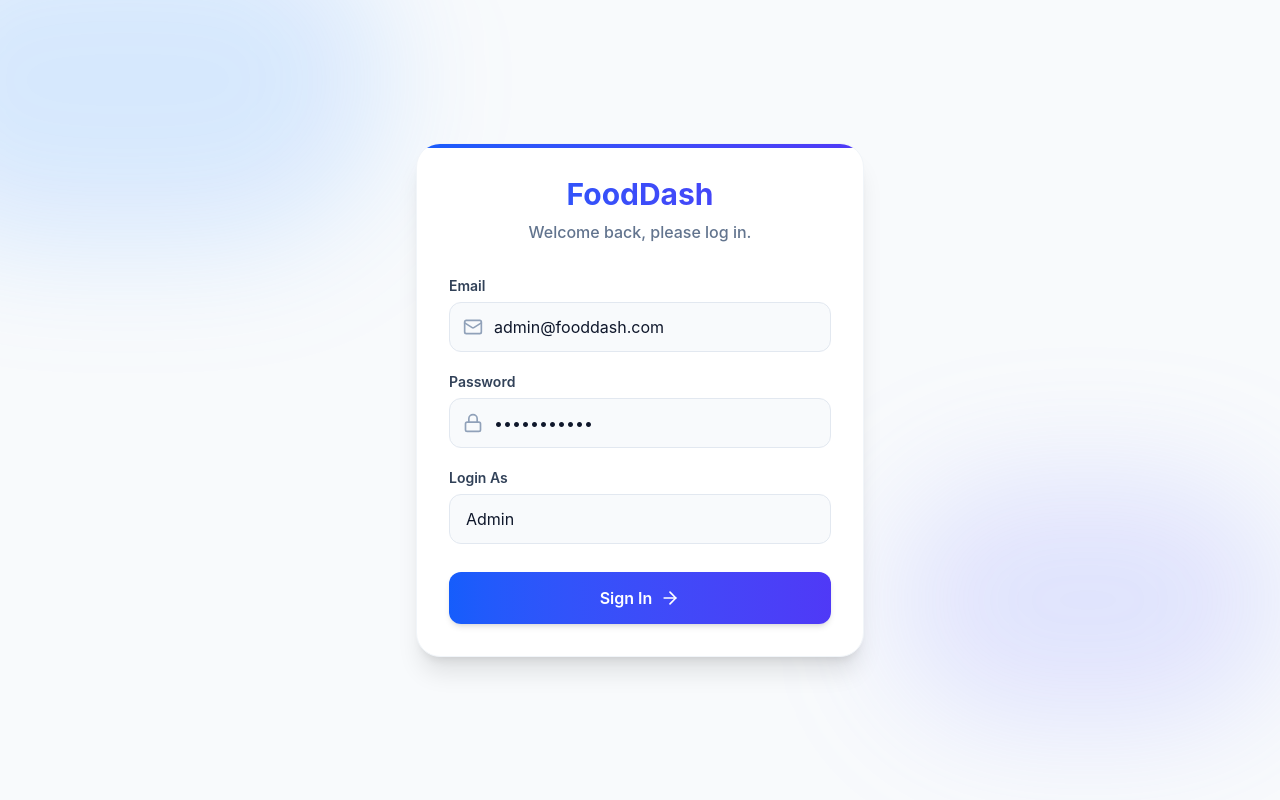
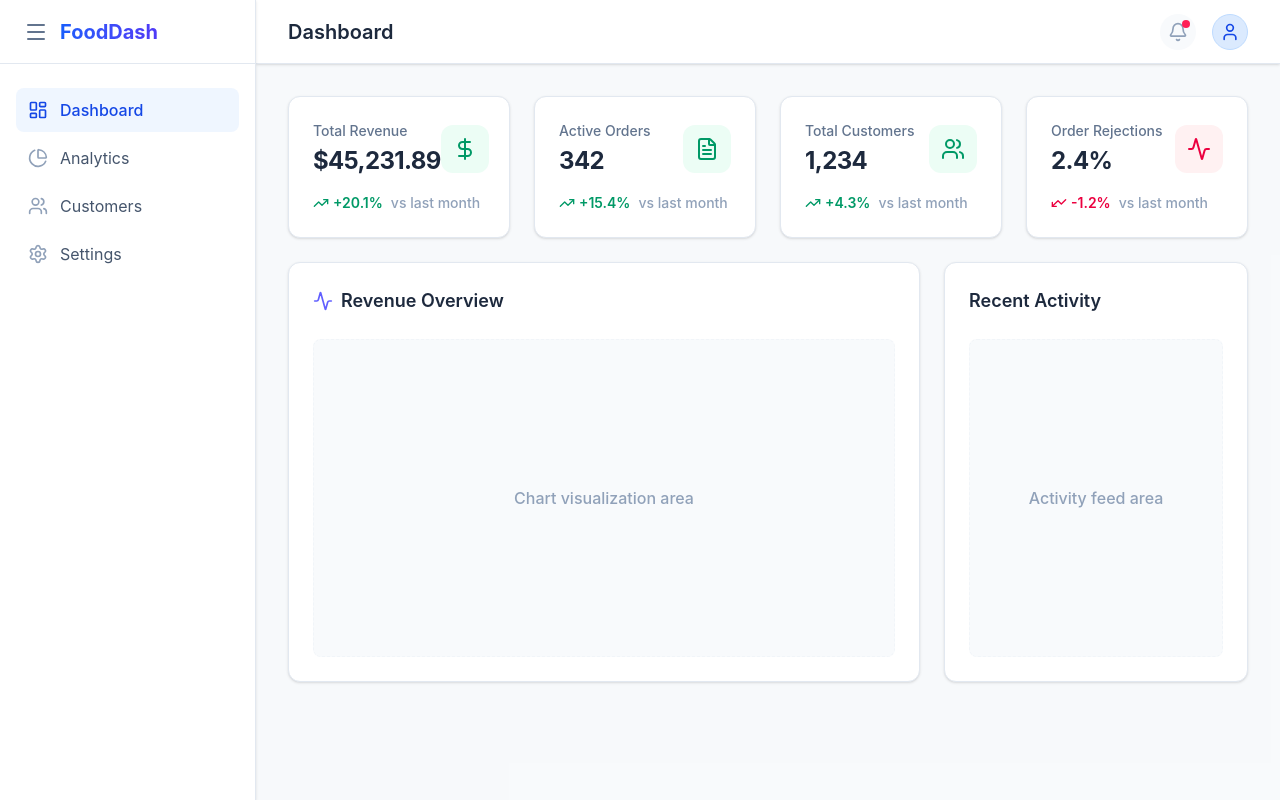
Before and after one commit to mrae43/frontend-dashboard, a React (Vite) app: page / in a window 1280 px wide. Built offline with nearby package versions, Linux system fonts and the light colour scheme.

Commit message:
Revert "feat: add types for user authentication + apply the UI front-end  for…"
This reverts commit b727df2f70d52581f0bb53a04d2029600fa683a1.

```diff
--- a/package.json
+++ b/package.json
@@ -13,9 +13,7 @@
     "lucide-react": "^0.577.0",
     "react": "^19.2.0",
     "react-dom": "^19.2.0",
-    "react-router-dom": "^7.13.1",
-    "uuid": "^13.0.0",
-    "zod": "^4.3.6"
+    "react-router-dom": "^7.13.1"
   },
   "devDependencies": {
     "@eslint/js": "^9.39.1",
--- a/src/components/LoginForm.tsx
+++ /dev/null
@@ -1,130 +0,0 @@
-import React, { useState } from 'react';
-import { useAuth } from '../hooks/useAuth';
-import type { UserRole } from '../types';
-import { Lock, Mail, ArrowRight } from 'lucide-react';
-import { z } from 'zod';
-
-export default function LoginForm() {
-  const { login } = useAuth();
-  const [email, setEmail] = useState('admin@fooddash.com');
-  const [password, setPassword] = useState('password123');
-  const [role, setRole] = useState<UserRole>('admin');
-  const [error, setError] = useState('');
-
-  const handleSubmit = (e: React.SyntheticEvent) => {
-    e.preventDefault();
-    setError('');
-
-    try {
-      login({
-        email,
-        password,
-        role,
-      });
-    } catch (err: unknown) {
-      if (err instanceof z.ZodError) {
-        setError(err.issues[0].message);
-      } else if (err instanceof Error) {
-        setError(err.message);
-      } else {
-        setError('Login failed');
-      }
-    }
-  };
-
-  return (
-    <div className="min-h-screen flex items-center justify-center bg-slate-50 font-sans p-4">
-      {/* Background decoration */}
-      <div className="absolute top-0 left-0 w-full h-full overflow-hidden z-0 pointer-events-none">
-        <div className="absolute -top-[10%] -left-[10%] w-[40%] h-[40%] rounded-full bg-blue-400/20 blur-3xl"></div>
-        <div className="absolute top-[60%] left-[70%] w-[30%] h-[30%] rounded-full bg-indigo-400/20 blur-3xl"></div>
-      </div>
-
-      <div className="w-full max-w-md bg-white rounded-3xl shadow-xl border border-slate-100 p-8 z-10 relative overflow-hidden">
-        {/* Decorative header stroke */}
-        <div className="absolute top-0 left-0 w-full h-1 bg-gradient-to-r from-blue-600 to-indigo-600"></div>
-
-        <div className="text-center mb-8">
-          <h1 className="text-3xl font-bold bg-gradient-to-r from-blue-600 to-indigo-600 bg-clip-text text-transparent mb-2">
-            FoodDash
-          </h1>
-          <p className="text-slate-500 font-medium">Welcome back, please log in.</p>
-        </div>
-
-        {error && (
-          <div className="mb-6 p-4 rounded-xl bg-rose-50 border border-rose-100 text-rose-600 text-sm font-medium">
-            {error}
-          </div>
-        )}
-
-        <form onSubmit={handleSubmit} className="space-y-5">
-          <div>
-            <label className="block text-sm font-semibold text-slate-700 mb-1.5" htmlFor="email">
-              Email
-            </label>
-            <div className="relative">
-              <div className="absolute inset-y-0 left-0 pl-3.5 flex items-center pointer-events-none text-slate-400">
-                <Mail className="w-5 h-5" />
-              </div>
-              <input
-                id="email"
-                type="email"
-                value={email}
-                onChange={(e) => setEmail(e.target.value)}
-                className="w-full pl-11 pr-4 py-3 bg-slate-50 border border-slate-200 rounded-xl text-slate-900 focus:outline-none focus:ring-2 focus:ring-blue-500 focus:border-transparent transition-all placeholder:text-slate-400"
-                placeholder="you@company.com"
-                required
-              />
-            </div>
-          </div>
-
-          <div>
-            <label className="block text-sm font-semibold text-slate-700 mb-1.5" htmlFor="password">
-              Password
-            </label>
-            <div className="relative">
-              <div className="absolute inset-y-0 left-0 pl-3.5 flex items-center pointer-events-none text-slate-400">
-                <Lock className="w-5 h-5" />
-              </div>
-              <input
-                id="password"
-                type="password"
-                value={password}
-                onChange={(e) => setPassword(e.target.value)}
-                className="w-full pl-11 pr-4 py-3 bg-slate-50 border border-slate-200 rounded-xl text-slate-900 focus:outline-none focus:ring-2 focus:ring-blue-500 focus:border-transparent transition-all placeholder:text-slate-400"
-                placeholder="••••••••"
-                required
-              />
-            </div>
-          </div>
-
-          <div>
-            <label className="block text-sm font-semibold text-slate-700 mb-1.5" htmlFor="role">
-              Login As
-            </label>
-            <select
-              id="role"
-              value={role}
-              onChange={(e) => setRole(e.target.value as UserRole)}
-              className="w-full px-4 py-3 bg-slate-50 border border-slate-200 rounded-xl text-slate-900 focus:outline-none focus:ring-2 focus:ring-blue-500 focus:border-transparent transition-all appearance-none"
-            >
-              <option value="admin">Admin</option>
-              <option value="manager">Manager</option>
-              <option value="staff">Staff</option>
-            </select>
-          </div>
-
-          <div className="pt-2">
-            <button
-              type="submit"
-              className="w-full flex items-center justify-center gap-2 py-3.5 px-4 bg-gradient-to-r from-blue-600 to-indigo-600 hover:from-blue-700 hover:to-indigo-700 text-white font-semibold rounded-xl shadow-md transition-all active:scale-[0.98]"
-            >
-              Sign In
-              <ArrowRight className="w-5 h-5" />
-            </button>
-          </div>
-        </form>
-      </div>
-    </div>
-  );
-}
--- a/src/hooks/useAuth.ts
+++ /dev/null
@@ -1,48 +0,0 @@
-import { useState, useEffect } from "react";
-import { LoginSchema, UserSchema, type User, type LoginFormData } from "../types";
-
-const STORAGE_KEY = 'food_dashboard_user';
-
-export function useAuth() {
-  const [user, setUser] = useState<User | null>(null);
-  const [loading, setLoading] = useState(true);
-
-  useEffect(() => {
-    const stored = localStorage.getItem(STORAGE_KEY);
-    if (stored) {
-      try {
-        const parsed = UserSchema.parse(JSON.parse(stored));
-        setUser(parsed);
-      } catch (error) {
-        console.error("Failed to parse user data:", error);
-        localStorage.removeItem(STORAGE_KEY);
-      }
-    }
-    setLoading(false);
-  }, [])
-
-  const login = (credentials: LoginFormData) => {
-    const validatedUser = LoginSchema.parse(credentials);
-    const mockUser: User = {
-      id: 1,
-      email: validatedUser.email,
-      token: 'mock-jwt-token-' + Date.now(),
-      isLoggedIn: true,
-      role: validatedUser.role || 'staff'
-    }
-    localStorage.setItem(STORAGE_KEY, JSON.stringify(mockUser));
-    setUser(mockUser);
-  }
-
-  const logout = () => {
-    localStorage.removeItem(STORAGE_KEY);
-    setUser(null);
-  }
-
-  return {
-    user,
-    loading,
-    login,
-    logout
-  }
-}
--- a/src/layouts/DashboardLayout.tsx
+++ b/src/layouts/DashboardLayout.tsx
@@ -1,11 +1,8 @@
 import { Outlet, Link, useLocation } from 'react-router-dom';
 import { LayoutDashboard, PieChart, Settings, Users, Menu, Bell, User } from 'lucide-react';
-import { useAuth } from '../hooks/useAuth';
-import LoginForm from '../components/LoginForm';
 
 export default function DashboardLayout() {
   const location = useLocation();
-  const { user, logout } = useAuth();
 
   const navItems = [
     { name: 'Dashboard', path: '/', icon: LayoutDashboard },
@@ -13,8 +10,6 @@ export default function DashboardLayout() {
     { name: 'Customers', path: '/customers', icon: Users },
     { name: 'Settings', path: '/settings', icon: Settings },
   ];
-
-  if (!user) return <LoginForm />;
 
   return (
     <div className="flex h-screen bg-slate-50 text-slate-900 font-sans">
@@ -63,11 +58,7 @@ export default function DashboardLayout() {
               <span className="absolute top-1.5 right-1.5 w-2 h-2 bg-rose-500 rounded-full"></span>
               <Bell className="w-5 h-5" />
             </button>
-            <div
-              onClick={logout}
-              title="Click to logout"
-              className="w-9 h-9 rounded-full bg-blue-100 flex items-center justify-center text-blue-700 font-medium cursor-pointer hover:bg-blue-200 transition-colors border border-blue-200"
-            >
+            <div className="w-9 h-9 rounded-full bg-blue-100 flex items-center justify-center text-blue-700 font-medium cursor-pointer hover:bg-blue-200 transition-colors border border-blue-200">
               <User className="w-5 h-5" />
             </div>
           </div>
--- a/src/types.ts
+++ /dev/null
@@ -1,22 +0,0 @@
-import { z } from "zod";
-
-export const RoleSchema = z.enum(['admin', 'manager', 'staff']);
-export type UserRole = z.infer<typeof RoleSchema>;
-
-export const LoginSchema = z.object({
-  email: z.email('Invalid email address'),
-  password: z.string().min(6, 'Password must be at least 6 characters'),
-  role: RoleSchema.optional()
-});
-
-export type LoginFormData = z.infer<typeof LoginSchema>;
-
-export const UserSchema = z.object({
-  id: z.number().int().positive(),
-  email: z.email(),
-  role: RoleSchema,
-  isLoggedIn: z.boolean().default(true),
-  token: z.string().optional()
-});
-
-export type User = z.infer<typeof UserSchema>;
```
Also changed, not shown: 1 other file (tests, documents, lock files or other folders).
